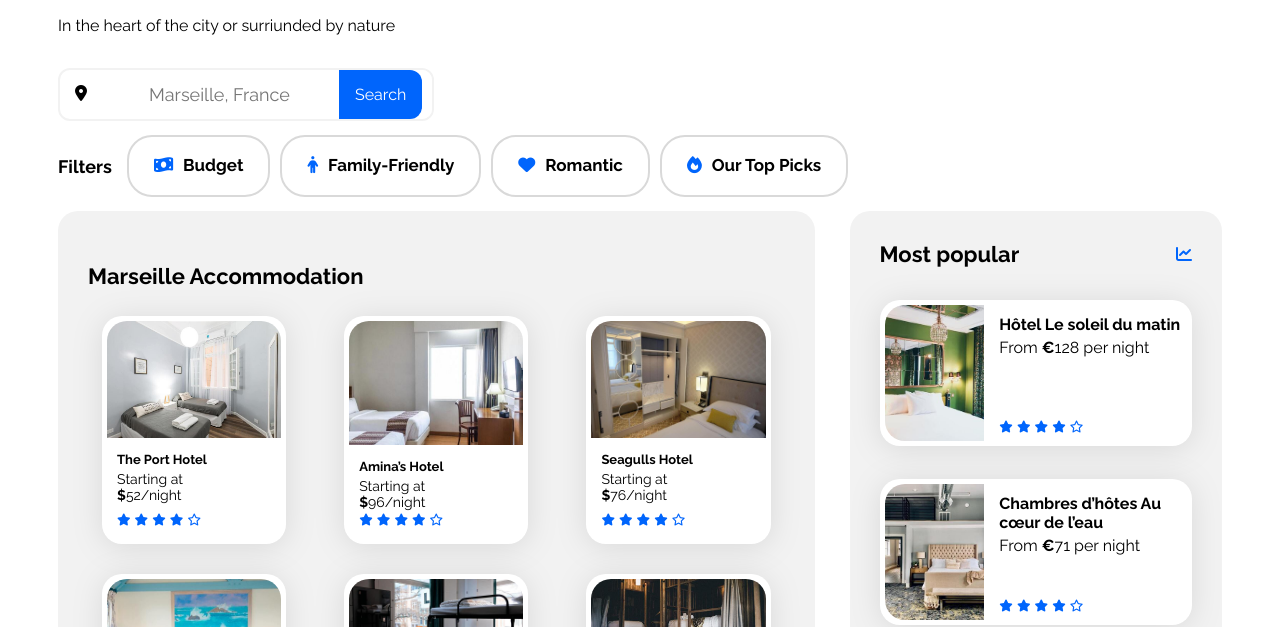
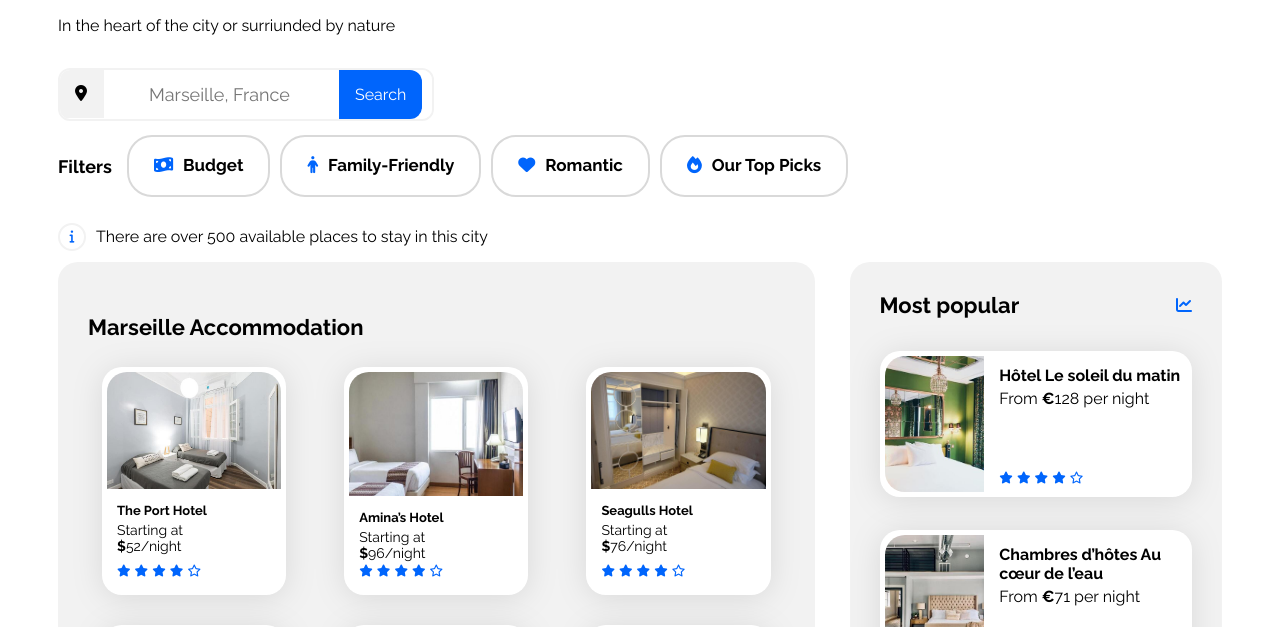
Before and after one commit to KerelosMikhail/Booki-Project, a plain HTML site: page index.html in a window 1280 px wide. Shown: the part 146-773 px from the top of the page. Drawn offline with Linux system fonts and the light colour scheme.

Commit message:
Fixing the interface

```diff
--- a/css/style.css
+++ b/css/style.css
@@ -147,7 +147,6 @@ body {
   font-size: 16px;
   padding: 5px 10px;
   border: 2px solid transparent;
-  border-radius: 5px;
 }
 
 .nav-links a:hover,
@@ -181,6 +180,7 @@ body {
   height: 18px;
   top: 15px;
   left: 18px;
+  background-color: #f2f2f2;
 }
 
 .search-section-location {
@@ -363,7 +363,7 @@ body {
 .icon-button:hover::after {
   display: block;
 }
-/********** Accommodation part 6 project 2 ***********/
+/********** Accommodation part 6,7 project 2 ***********/
 .accommodation-title {
   font-size: 22px;
   font-weight: bold;
@@ -454,3 +454,35 @@ body {
 .accommodation-more {
   margin-top: 20px;
 }
+
+.information-section {
+  display: flex;
+  flex-wrap: wrap;
+  flex-direction: row;
+  justify-content: start;
+  justify-items: start;
+  gap: 10px;
+  align-items: center;
+}
+
+.information-text {
+  font-size: 16px;
+}
+
+.icon-info {
+  width: 24px;
+  height: 24px;
+  border-radius: 50%;
+  display: flex;
+  align-items: center;
+  justify-content: center;
+  border: 2px solid #f2f2f2;
+}
+
+.icon-info i {
+  font-size: small;
+}
+.main-container {
+  max-width: 1440px;
+  margin: 0 auto;
+}
--- a/index.html
+++ b/index.html
@@ -64,7 +64,7 @@
         </div>
       </form>
 
-      <!-- FIlter section   -->
+      <!-- Filter section   -->
 
       <div class="filter-section">
         <p class="filter-label">Filters</p>
@@ -101,6 +101,12 @@
           </div>
         </div>
       </div>
+      <!-- Information section   -->
+      <div class="information-section">
+        <span class="icon-info"> <i class="fa-solid fa-info"></i> </span>
+        <p class="information-text">There are over 500 available places to stay in this city</p>
+      </div>
+
       <main>
         <div class="accommodation-and-popular">
           <section class="accommodation">
```
